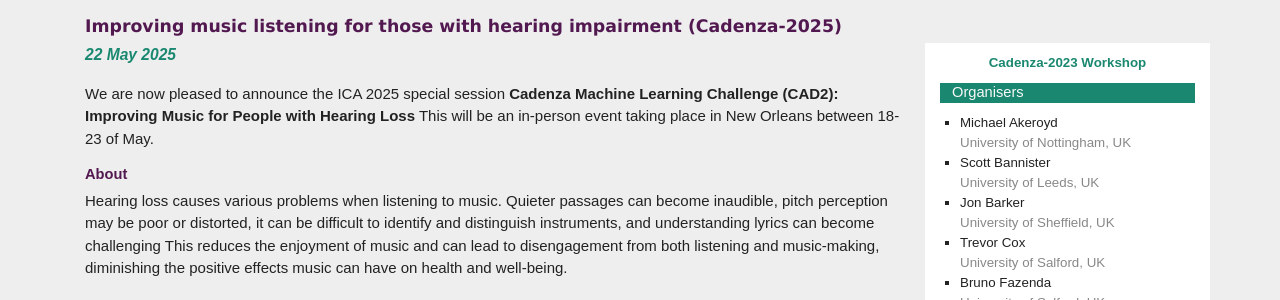
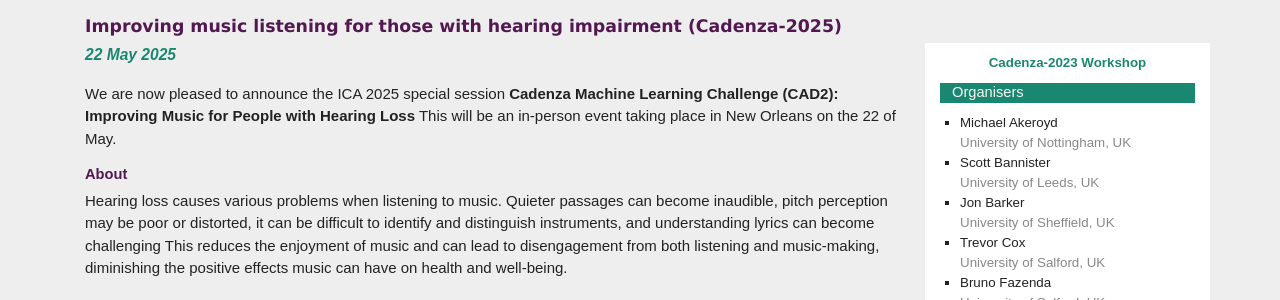
Before and after one commit to CadenzaProject/cadenza2025-workshop, a Jekyll site: the page built from index.md, in a window 1280 px wide. Shown: the part 121-421 px from the top of the page. Built offline with Jekyll 4.4.1, drawn with Linux system fonts in a browser that asks for light colours.

```diff
--- a/index.md
+++ b/index.md
@@ -17,7 +17,7 @@ title: Improving music listening for those with hearing impairment (Cadenza-2025
 
 <p>
 We are now pleased to announce the ICA 2025 special session <strong>Cadenza Machine Learning Challenge (CAD2): Improving Music for People with Hearing Loss</strong>
-This will be an in-person event taking place in New Orleans between 18-23 of May.
+This will be an in-person event taking place in New Orleans on the 22 of May.
 </p>
 
 <h2>About</h2>
```
Also changed, not shown: programme.md (+2 -2 lines).
